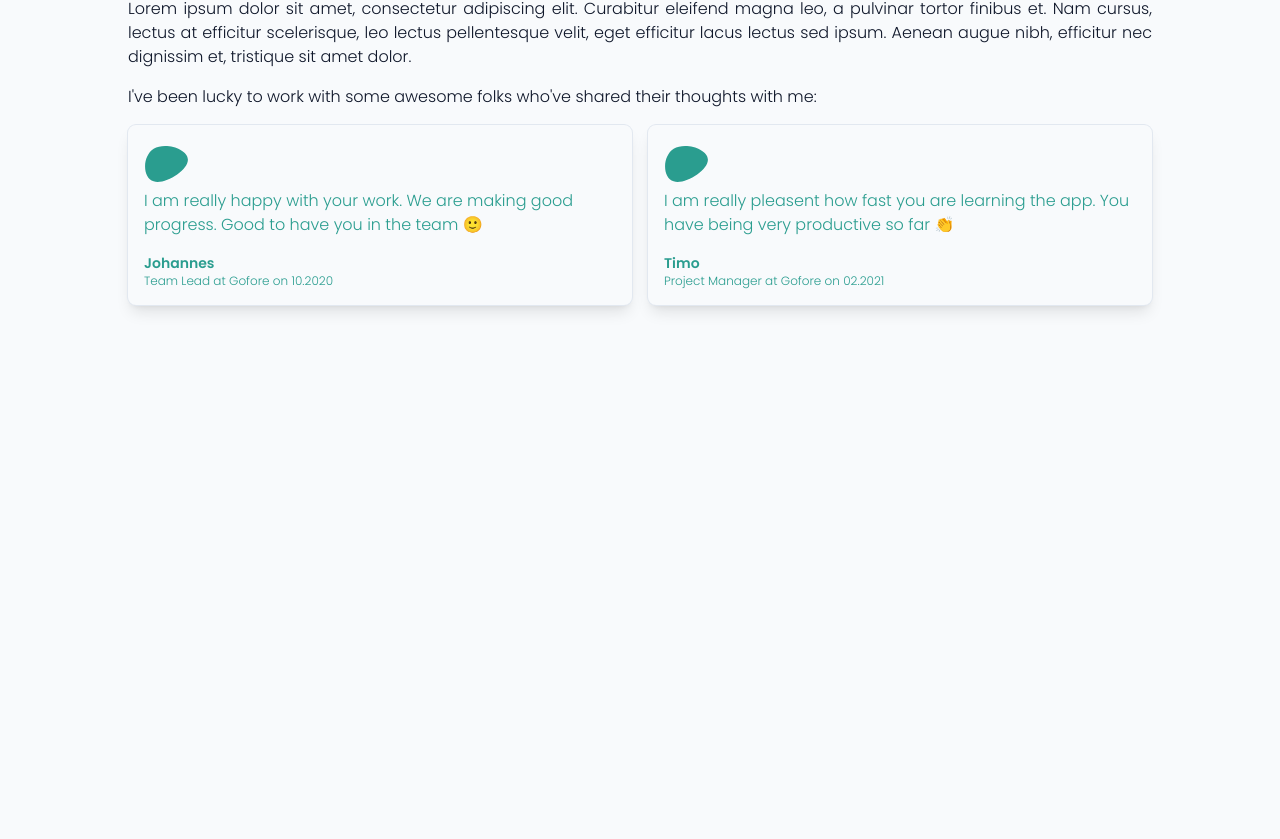
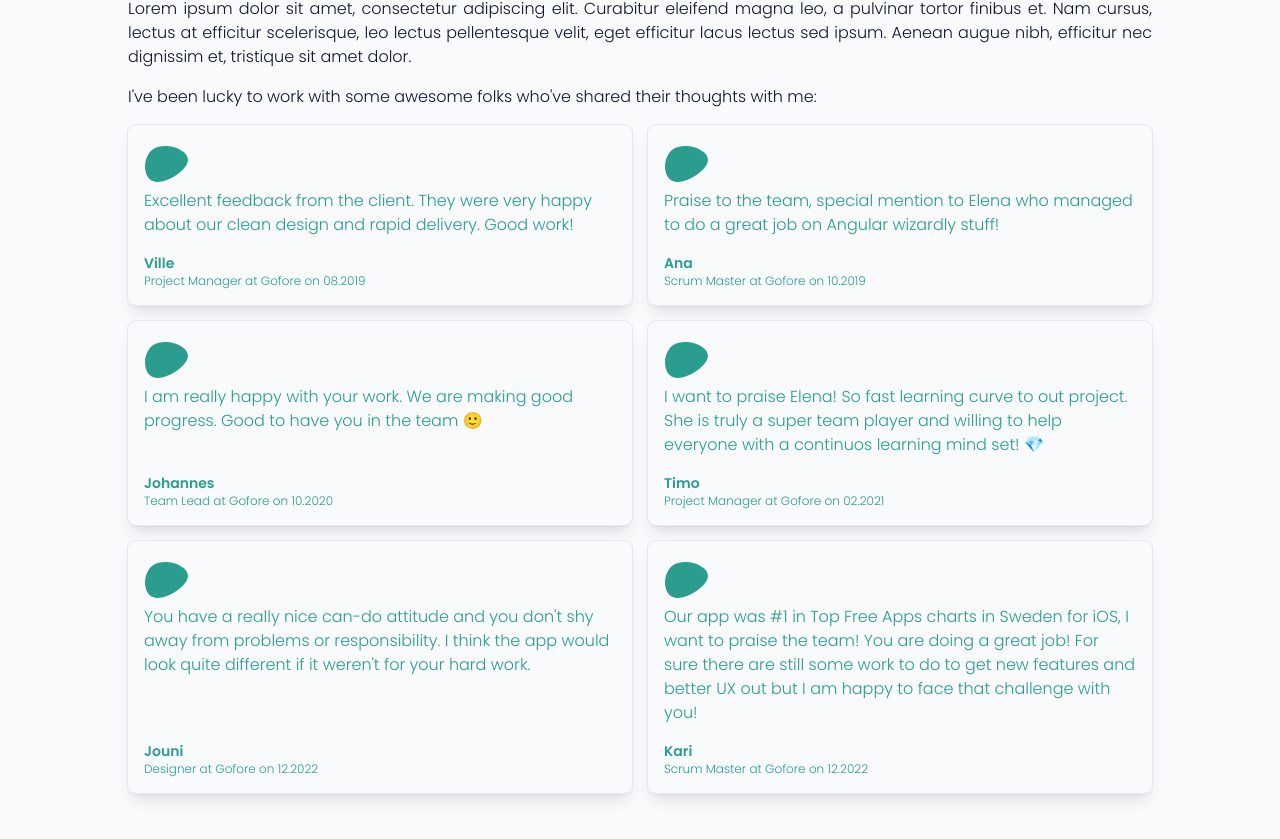
Before and after one commit to elenaorfe/elenaorfe-website, a Next.js app in the folder packages/@elenaorfe-client/: page /cover-letters/tailwindcss in a window 1280 px wide. Shown: the part 1779-2618 px from the top of the page. Before the commit the page ends 2212 px from the top, so only its background shows below. Built offline with nearby package versions, Linux system fonts and the light colour scheme; some icons are missing.

Commit message:
Refactor FeedbackCard component and update feedback data

```diff
--- a/packages/@elenaorfe-client/components/FeedbackCard.tsx
+++ b/packages/@elenaorfe-client/components/FeedbackCard.tsx
@@ -11,7 +11,11 @@ interface FeedbackCardProps {
 const FeedbackCard: React.FC<FeedbackCardProps> = ({ feedback }) => {
 	return (
 		<Card>
-			<div className="p-4">
+			<div
+				className="flex h-full flex-col justify-between p-4
+			"
+			>
+				<div>
 					<div className="flex h-12 w-12 bg-[url('/assets/img/blob.svg')] bg-no-repeat">
 						<Icon
 							icon="bi:quote"
@@ -19,6 +23,8 @@ const FeedbackCard: React.FC<FeedbackCardProps> = ({ feedback }) => {
 						/>
 					</div>
 					<p className="text-persian-green-500 mb-4">{feedback.comment}</p>
+				</div>
+				<div className="items-end">
 					<p className="text-persian-green-500 text-sm font-bold">
 						{feedback.author.name}
 					</p>
@@ -27,6 +33,7 @@ const FeedbackCard: React.FC<FeedbackCardProps> = ({ feedback }) => {
 						{formatDate(feedback.date)}
 					</p>
 				</div>
+			</div>
 		</Card>
 	);
 };
--- a/packages/@elenaorfe-client/data/en/feedback.json
+++ b/packages/@elenaorfe-client/data/en/feedback.json
@@ -1,18 +1,58 @@
 [
 	{
 		"id": "feedback-1",
+		"author": {
+			"name": "Ville",
+			"company": "Gofore",
+			"role": "Project Manager"
+		},
+		"date": "2019-08-12",
+		"comment": "Excellent feedback from the client. They were very happy about our clean design and rapid delivery. Good work!"
+	},
+	{
+		"id": "feedback-2",
+		"author": {
+			"name": "Ana",
+			"company": "Gofore",
+			"role": "Scrum Master"
+		},
+		"date": "2019-10-16",
+		"comment": "Praise to the team, special mention to Elena who managed to do a great job on Angular wizardly stuff!"
+	},
+	{
+		"id": "feedback-3",
 		"author": { "name": "Johannes", "company": "Gofore", "role": "Team Lead" },
 		"date": "2020-10-26",
 		"comment": "I am really happy with your work. We are making good progress. Good to have you in the team 🙂"
 	},
 	{
-		"id": "feedback-2",
+		"id": "feedback-4",
 		"author": {
 			"name": "Timo",
 			"company": "Gofore",
 			"role": "Project Manager"
 		},
 		"date": "2021-02-10",
-		"comment": "I am really pleasent how fast you are learning the app. You have being very productive so far 👏"
+		"comment": "I want to praise Elena! So fast learning curve to out project. She is truly a super team player and willing to help everyone with a continuos learning mind set! 💎"
+	},
+	{
+		"id": "feedback-5",
+		"author": {
+			"name": "Jouni",
+			"company": "Gofore",
+			"role": "Designer"
+		},
+		"date": "2022-12-21",
+		"comment": "You have a really nice can-do attitude and you don't shy away from problems or responsibility. I think the app would look quite different if it weren't for your hard work."
+	},
+	{
+		"id": "feedback-6",
+		"author": {
+			"name": "Kari",
+			"company": "Gofore",
+			"role": "Scrum Master"
+		},
+		"date": "2022-12-21",
+		"comment": "Our app was #1 in Top Free Apps charts in Sweden for iOS, I want to praise the team! You are doing a great job! For sure there are still some work to do to get new features and better UX out but I am happy to face that challenge with you!"
 	}
 ]
```
Lines whose indentation alone changed are shown as unchanged.
